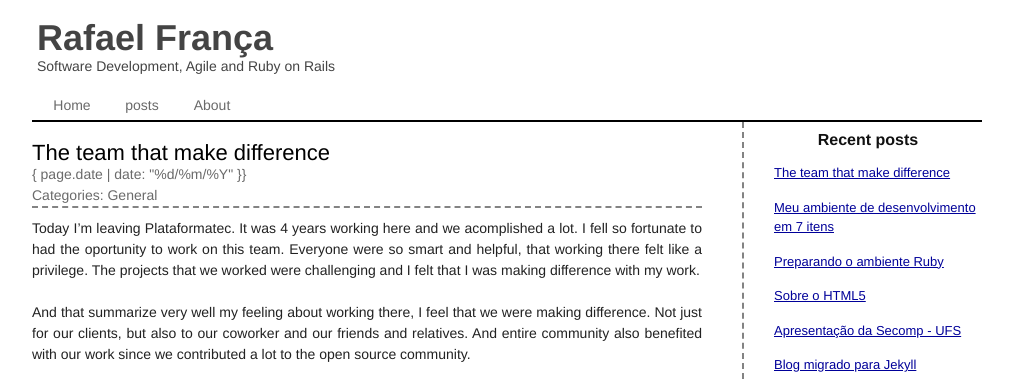
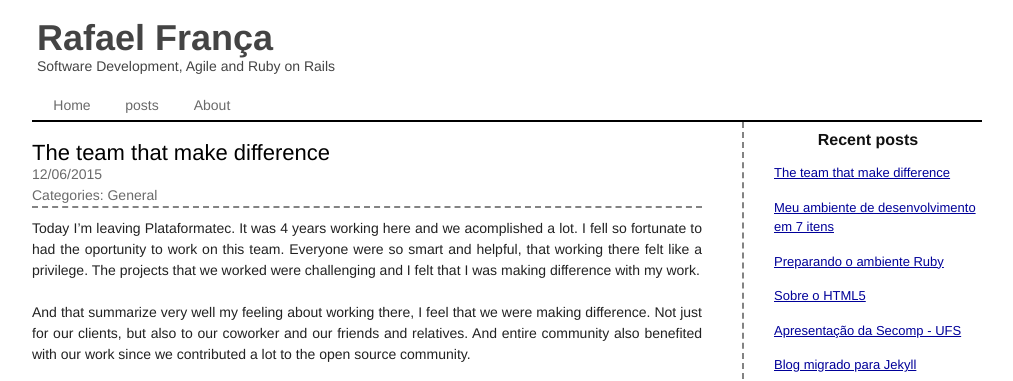
Before and after one commit to rafaelfranca/rafaelfranca.github.com, a Jekyll site: the page built from _posts/2015-06-12-the-team-that-make-difference.md, in a window 1280 px wide. Shown: the top 381 px of the page, without its empty margins (133-1146 px from the left). Built offline with Jekyll 4.4.1, drawn with Linux system fonts in a browser that asks for light colours; comment, search, counter and statistics services are not loaded.

Commit message:
Fix layout

```diff
--- a/_layouts/post.html
+++ b/_layouts/post.html
@@ -5,7 +5,7 @@ layout: master
   <article class="post">
     <header>
       <h1><a href="{{ page.url }}">{{ page.title }}</a></h1>
-      <h2>{ page.date | date: "%d/%m/%Y" }}</h2>
+      <h2>{{ page.date | date: "%d/%m/%Y" }}</h2>
       <h2>Categories: {{ page.categories | join: ", " }}</h2>
     </header>
     {{ content }}
```
